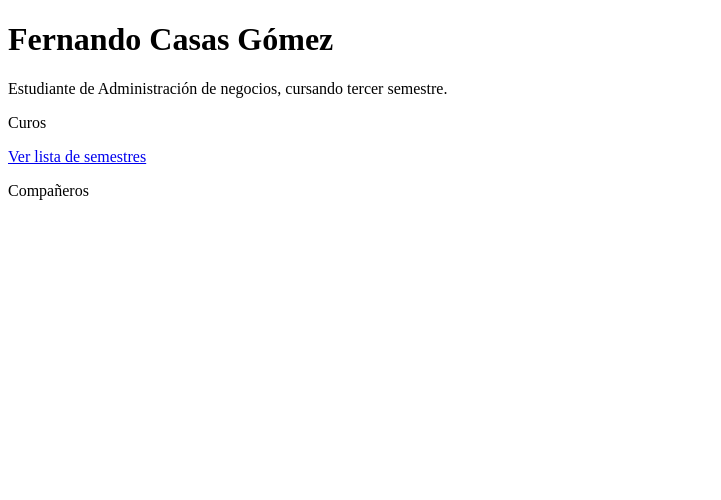
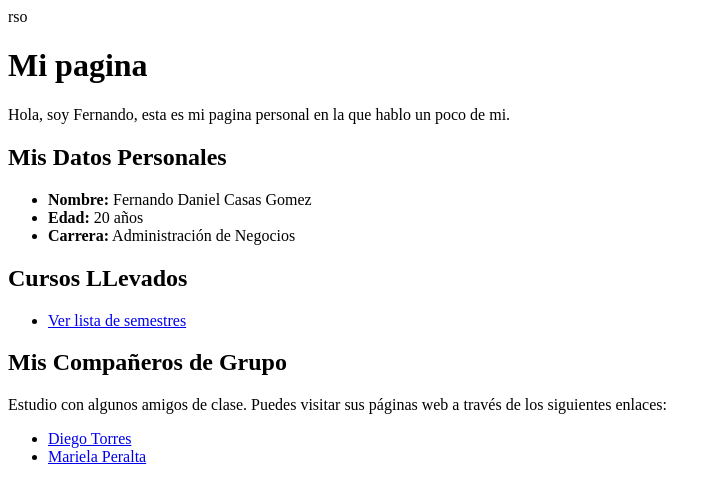
Before and after one commit to MichD331/Fernando-Casas-Gomez, a plain HTML site: page index.html in a window 1280 px wide. Shown: the whole page, without its empty margins (0-721 px from the left). Drawn offline with Linux system fonts and the light colour scheme.

Commit message:
Update index.html

```diff
--- a/index.html
+++ b/index.html
@@ -1,4 +1,4 @@
-<!DOCTYPE html>
+rso<!DOCTYPE html>
 <html lang="es">
 <head>
   <meta charset="UTF-8">
@@ -10,14 +10,34 @@
 </head>
 <body>
   <header>
-    <h1>Fernando Casas Gómez</h1>
+    <h1>Mi pagina</h1>
+    <p>Hola, soy Fernando, esta es mi pagina personal en la que hablo un poco de mi.</p>
   </header>
+ <section>
+    <h2>Mis Datos Personales</h2>
+    <ul>
+      <li><strong>Nombre:</strong> Fernando Daniel Casas Gomez</li>
+      <li><strong>Edad:</strong> 20 años</li>
+      <li><strong>Carrera:</strong> Administración de Negocios</li>
+    </ul>
+  </section>
+
   <section>
-    <p>Estudiante de Administración de negocios, cursando tercer semestre.</p>
-    <p>Curos<p>
-    <p><a href="pagina1.html">Ver lista de semestres</a></p>
-    <p>Compañeros<p>
-    <p><a href="https://marielaesmeraldaperaltaramos.github.io/Mariela-Esmeralda-Peralta-Ramos/"></a></p>
+    <h2>Cursos LLevados</h2>
+    <ul>
+      <li><a href="pagina1.html">Ver lista de semestres</a></li>
+
+    </ul>
   </section>
+
+  <section>
+    <h2>Mis Compañeros de Grupo</h2>
+    <p>Estudio con algunos amigos de clase. Puedes visitar sus páginas web a través de los siguientes enlaces:</p>
+    <ul>
+      <li><a href=https://diel-torres.github.io/DiegoAlexanderTorresCharca.github.io/>Diego Torres</a></li>
+      <li><a href="https://marielaesmeraldaperaltaramos.github.io/Mariela-Esmeralda-Peralta-Ramos/">Mariela Peralta</a></li>
+    </ul>
+  </section>
+
 </body>
 </html>
```
